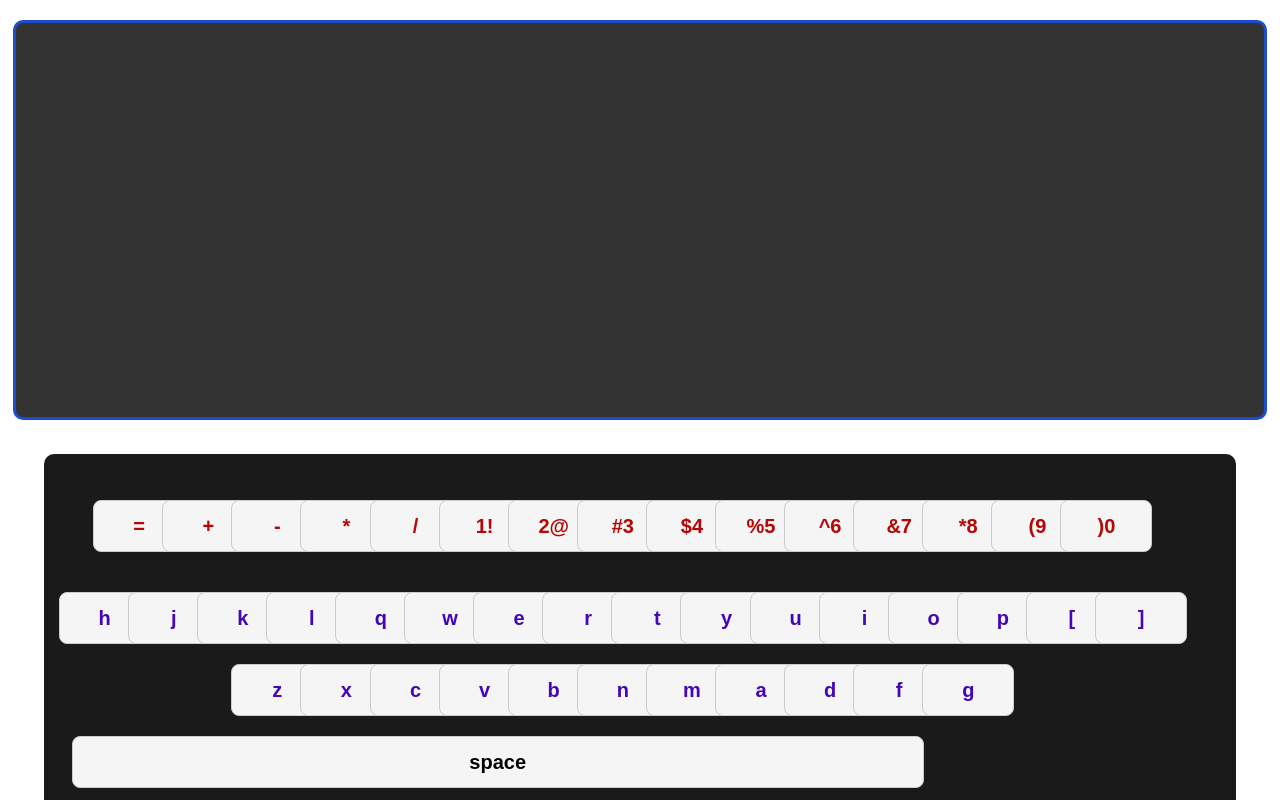
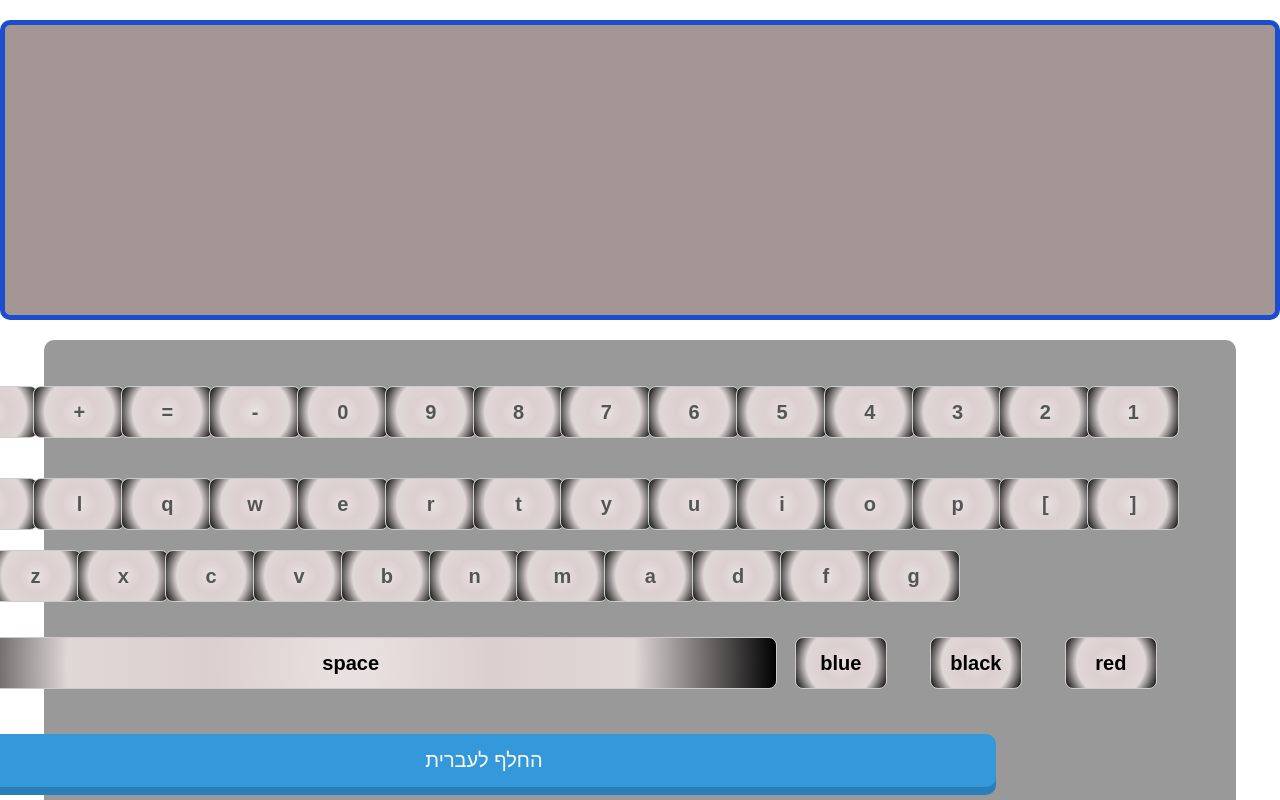
Before and after one commit to EOSHUA/simple-keyboard, a React (Create React App) app: page / in a window 1280 px wide. Shown: the top 800 px of the page. Built offline with nearby package versions, Linux system fonts and the light colour scheme.

Commit message:
fix color and enter

```diff
--- a/src/App.js
+++ b/src/App.js
@@ -1,59 +1,83 @@
 
- import './App.css';
- import Keys from './components/keys'
- import Screen from './components/screen';
- import Word from './components/word';
+import Screen from "./components/screen";
+import Keys from "./components/Keys";
+import Word from "./components/Word";
+import KeyboardButtons from "./components/KeyboardButtons";
 import React, { useState } from "react";
-
-
 function App() {
+  const [isEnglish, setLanguage] = useState(true);
+  const [currentLetters, setCurrentLetters] = useState("");
+  const [charColors, setCharColors] = useState([]);
+  const [currentTextColor, setCurrentTextColor] = useState("black");
 
   let keyboard;
-    let keyboardNumber="0( 9) 8* 7& 6^ %5 $4 #3 @2 !1 / * - + =".split(" ");
+  let keyboardNumber = "1234567890-=+*/`".split("");
 
-    const [isEnglish, setLangeuge] = useState(true);
-    const [currentLetters, setCurrentLetters] = useState("")
+  if (isEnglish) {
+    keyboard = "[]poiuytrewqlkjhgfdamnbvcxz".split("");
+  } else {
+    keyboard = "פםןוטארקףךלחיעכגדשץתצמנהבסז".split("");
+  }
 
-    if (isEnglish){
-      keyboard =  "[ ] p o i u y t r e w q l k j h g f d a m n b v c x z".split(" ");
+  const controls = ['\n', '\u00A0'];
 
+  const onKeyPress = (event) => {
+    const char = event.target.innerHTML;
+
+    setCharColors([...charColors, currentTextColor]);
+    setCurrentLetters(currentLetters + char);
   }
-    else{
-      keyboard = "אבגדהוזחטיכךלמנסעפףצץקרשת".split("");
-    }
-    return(
 
+  const onSpecialKeyPress = (event) => {
+    setCurrentLetters(currentLetters + controls[event.target.getAttribute("access")]);
+    setCharColors([...charColors, currentTextColor]);
+  };
+
+  const onDelete = () => {
+    setCurrentLetters(currentLetters.slice(0, -1));
+    setCharColors(charColors.slice(0, -1));
+  };
+
+  const onClear = () => {
+    setCurrentLetters("");
+    setCharColors([]);
+  };
+
+  const onChangeTextColor = (color) => {
+    setCurrentTextColor(color);
+  };
+
+  return (
     <div className="App">
-
-           <Screen currentText={currentLetters} />
-
+      <Screen currentText={currentLetters}  charColors={charColors} />
       <Keys>
         <div className="numberKeys">
           {keyboardNumber.map((item, index) => (
-             <Word key={index} letter={item} myOnClick={()=>setCurrentLetters(currentLetters +item)}/>
-
-
+            <Word key={index} letter={item} myOnClick={onKeyPress} />
           ))}
         </div>
         <br></br>
-
         <div className="letterKeys">
           {keyboard.map((item, index) => (
-             <Word key={index} letter={item} myOnClick={()=>setCurrentLetters(currentLetters +item)}/>
-
-
+            <Word key={index} letter={item} myOnClick={onKeyPress} />
           ))}
         </div>
+        <KeyboardButtons
+          onKeyPress={onKeyPress}
+          onSpecialKeyPress={onSpecialKeyPress}
+          onDelete={onDelete}
+          onClear={onClear}
+          onChangeTextColor={onChangeTextColor}
+          currentText={currentLetters}
+          charColors={charColors}
 
-             <div className='space'>
-                 <Word  letter="space"  myOnClick={() => setCurrentLetters(currentLetters + " ")} />
+        />
+        <button id="changLanguage" onClick={() => setLanguage(!isEnglish)}>
+          {!isEnglish ? " change to english" : "החלף לעברית"}
+        </button>
+      </Keys>
     </div>
+  );
+}
 
-                <button id="changLanguage"  onClick={() => setLangeuge(!isEnglish)}>to change language</button>
-
-           </Keys>
-
-      </div>
-    )
-  }
 export default App;
--- /dev/null
+++ b/src/components/KeyboardButtons.jsx
@@ -0,0 +1,35 @@
+import React from 'react';
+import Word from './Word';
+
+const KeyboardButtons = ({ onSpecialKeyPress, onDelete, onClear, onChangeTextColor }) => {
+  return (
+    <div className='button'>
+
+     <div className='color' onClick={() => onChangeTextColor('red')}>
+        <Word letter="red" color="red"  />
+      </div>
+      <div className='color' onClick={() => onChangeTextColor('black')}>
+        <Word letter="black" color="black" />
+      </div>
+      <div className='color' onClick={() => onChangeTextColor('blue')}>
+        <Word letter="blue" color="blue" />
+      </div>
+
+
+      <div className='space'>
+        <Word letter="space" control={1} myOnClick={onSpecialKeyPress} />
+      </div>
+      <div className='enter'>
+        <Word letter="enter" control={0} myOnClick={onSpecialKeyPress} />
+      </div>
+      <div className='delete'>
+        <Word letter="delete" myOnClick={onDelete} />
+      </div>
+      <div className='clear'>
+        <Word letter="clear" myOnClick={onClear} />
+      </div>
+    </div>
+  );
+}
+
+export default KeyboardButtons;
--- a/src/components/components.css
+++ b/src/components/components.css
@@ -1,59 +1,79 @@
 body {
     text-align: center;
+}
 
-
-}
 .word {
     height: 50px;
     width: 90px;
-    background-color: #f5f5f5;
+    background-color: #e0dada;
+    background-image: radial-gradient(circle,rgb(234, 226, 226),rgb(220, 207, 207),rgb(224, 215, 215),black);
     border: 1px solid #ccc;
     border-radius: 8px;
     text-align: center;
     font-family: 'Arial', sans-serif;
     margin: 10px 0;
-    line-height: 50px; /* Vertical centering */
-    font-size: 20px; /* Font size adjustment */
+    line-height: 50px;
+    font-size: 20px;
 
 }
-#contnair {
+
+.word:hover {
+
+    transform: translateY(-3px);
+
+
+}
+
+#container {
     display: inline-block;
     margin: auto 0.5%;
     width: 5%;
+
 }
+
 .Keys {
     direction: rtl;
-    background-color: #1a1a1a;
-    display: inline-block;
-    margin:  10px auto;
+    background-color: #999;
+    display: flex;
+    margin: 10px auto;
     width: 90%;
-    height: 500px;
+    height: 480px;
     padding: 20px;
     border-radius: 10px;
 
 
 
 }
-.numberKeys{
-   color: #b60606;
+
+.numberKeys {
+    color: #555;
 
 }
-.letterKeys{
-    color: #4406b6;
+
+.letterKeys {
+    color: #555;
 }
 
 .screen {
-    background-color: #333;
-    display: inline-block;
-    width: 98%;
-    height: 400px;
+    background-color: #a59696;
+    width: 100%;
+    height: 300px;
     margin: 20px 0;
-    border: 3px solid #1b4dcd;
+    border: 5px solid #1b4dcd;
     border-radius: 10px;
     box-sizing: border-box;
 }
 
-#changLanguage{
+textarea {
+    background-color: #e1d8d8;
+    width: 80%;
+    height: 150px;
+    margin: 2%;
+    font-size: 50px;
+
+}
+
+#changLanguage {
     margin-top: 20px;
     cursor: pointer;
     color: #fff;
@@ -65,14 +85,47 @@ body {
     transition: background-color 0.3s, transform 0.1s;
     box-shadow: 0 8px #2980b9;
     width: 70%;
- }
+}
 
 #changLanguage:hover {
     background-color: #2980b9;
     transform: translateY(-2px);
     box-shadow: 0 12px 16px 0 rgba(324, 80, 180, 10.80), 0 17px 50px 0 rgba(0, 0, 0, 0.19);
 }
-.space{
-   display: flex;
-   margin-right:25% ;
+
+.space {
+    display: flex;
+
 }
+
+.enter {
+    display: flex;
+
+}
+.color {
+    display: flex;
+    margin-right: 2%;
+
+}
+
+.button {
+    padding: 15px 30px;
+    border-radius: 10px;
+    font-size: 20px;
+
+    width: 98%;
+    display: flex;
+    gap: 1%;
+
+}
+.span{
+    font-size: 50px;
+}
+
+  .colored-text {
+    top: 0;
+    left: 0;
+    white-space: pre-wrap;
+    pointer-events: none;
+    font-size: 50px;
+  }
--- a/src/components/keys.jsx
+++ b/src/components/keys.jsx
@@ -1,9 +1,14 @@
 import React from 'react';
+import './components.css'
 
 function Keys({children}) {
     return(
-    <div className='Keys'>
-  <p>{children}</p>
+        <div className='Keys'>
+                 <div className='LetterKeyboard'>
+                 <p>{children}</p>
+         </div>
+
+
   </div>
     );
 }
--- a/src/components/screen.jsx
+++ b/src/components/screen.jsx
@@ -1,12 +1,47 @@
-import React from 'react';
+// import React from 'react';
 
-    function Screen({currentText}) {
-        return (
-            <div className="screen">
-                <h1>{currentText}</h1>
-            </div>
-        );
-    }
+// function Screen({ currentText, charColors}) {
+
+//   return (
+//     <div className="screen">
+
+//       {currentText.split('').map((char, i) => (
+//         <span className='span' style={{color: charColors[i]}}>{char}</span>
+//       ))}
+
+//     </div>
+//   );
+
+// }
+
+// export default Screen;
 
 
-    export default Screen;
+import React, { useState } from 'react';
+
+function Screen({ currentText, charColors, setCurrentText }) {
+  const [enterPressed, setEnterPressed] = useState(false);
+
+  function handleKeyPress(e) {
+    if (e.key === 'Enter') {
+      setCurrentText(e.target.value);
+      setEnterPressed(true);
+    }
+  }
+
+  return (
+    <div className="screen">
+
+        <div className="colored-text">
+          {currentText.split('').map((char, i) => (
+            <span key={i} style={{ color: charColors[i] }}>
+              {char}
+            </span>
+          ))}
+        </div>
+      </div>
+
+  );
+}
+
+export default Screen;
--- a/src/components/word.jsx
+++ b/src/components/word.jsx
@@ -1,12 +1,13 @@
 import React from 'react';
 
-function Word({myOnClick , letter}) {
+function Word({ myOnClick, letter, control }) {
   const width = (letter === "space") ? "850px" : "90px";
-    return (
-        <div id="contnair">
-                  <h1 className="word" onClick={myOnClick}       style={{width}} >
-                    {letter}</h1>
-        </div>
-    );
+
+  return (
+    <div id="container">
+      <h1 className="word" onClick={myOnClick} access={control} style={{ width }} >
+        {letter}</h1>
+    </div>
+  );
 }
 export default Word;
```
Also changed, not shown: src/App.css (line endings or trailing spaces). Lines whose indentation alone changed are shown as unchanged.
